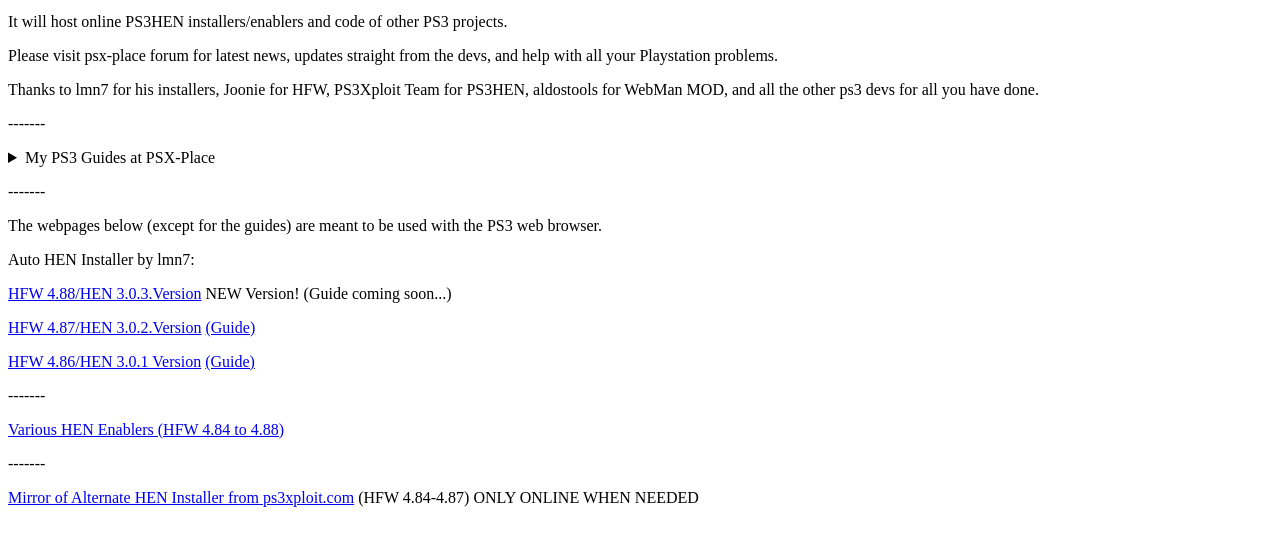
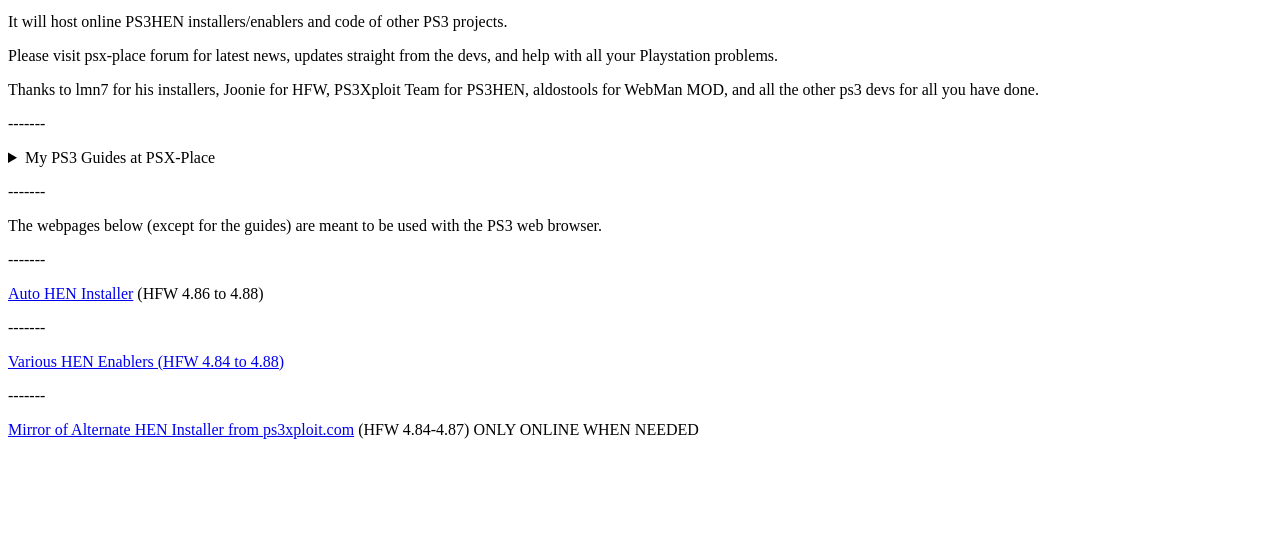
Before and after one commit to ps3addict/ps3addict.github.io, a plain HTML site: page index.html in a window 1280 px wide. Shown: the part 101-646 px from the top of the page. Drawn offline with Linux system fonts and the light colour scheme.

Commit message:
update main page

```diff
--- a/index.html
+++ b/index.html
@@ -13,17 +13,21 @@
 <p>Please visit psx-place forum for latest news, updates straight from the devs, and help with all your Playstation problems.</p>
 <p/>Thanks to lmn7 for his installers, Joonie for HFW, PS3Xploit Team for PS3HEN, aldostools for WebMan MOD, and all the other ps3 devs for all you have done.</p>
 <p>-------</p>
-<details><summary>My PS3 Guides at PSX-Place</summary><p><a href="https://www.psx-place.com/threads/hacking-the-ps3.10718/" target="_blank">Guide to Hacking A PS3 (Introduction To Hacks)<a></p><p><a href="https://www.psx-place.com/threads/guide-jailbreaking-with-bgtoolset.33461/" target="_blank">Guide to Jailbreaking With Bgtoolset<a></p><p><a href="https://www.psx-place.com/threads/guide-how-to-install-hen.33584/" target="_blank">Guide to Installing HEN<a></p><p><a href="https://www.psx-place.com/threads/guide-to-installing-ps3-firmware-and-link-repo.32933/" target="_black">Guide to Installing PS3 Firmware (with Downloads)<a></p><p><a href="https://www.psx-place.com/threads/coros-ps3-mini-guides.33508/" target="_blank">Coro's Mini-Guides (Various Subjects)<a></p></details>
+<details>
+<summary>My PS3 Guides at PSX-Place</summary>
+<p><a href="https://www.psx-place.com/threads/hacking-the-ps3.10718/" target="_blank">Guide to Hacking A PS3 (Introduction To Hacks)<a></p>
+<p><a href="https://www.psx-place.com/threads/guide-jailbreaking-with-bgtoolset.33461/" target="_blank">Guide to Jailbreaking With Bgtoolset<a></p>
+<p><a href="https://www.psx-place.com/threads/guide-how-to-install-hen.33584/" target="_blank">Guide to Installing HEN<a></p>
+<p><a href="https://www.psx-place.com/threads/guide-to-installing-ps3-firmware-and-link-repo.32933/" target="_black">Guide to Installing PS3 Firmware (with Downloads)<a></p>
+<p><a href="https://www.psx-place.com/threads/coros-ps3-mini-guides.33508/" target="_blank">Coro's Mini-Guides (Various Subjects)<a></p>
+</details>
 <p>-------</p>
 <p>The webpages below (except for the guides) are meant to be used with the PS3 web browser.</p>
-<p>Auto HEN Installer by lmn7:</p>
-<p><a href="https://ps3addict.github.io/autohen488/">HFW 4.88/HEN 3.0.3.Version</a> NEW Version! (Guide coming soon...)<p>
-<p><a href="https://ps3addict.github.io/autohen487/">HFW 4.87/HEN 3.0.2.Version</a>   <a href="https://www.psx-place.com/threads/4-87-3-0-2-update-auto-hen-installer-now-hosted-online.32054/" target="_blank">(Guide)</a></p>
-<p><a href="https://ps3addict.github.io/autohen486/">HFW 4.86/HEN 3.0.1 Version</a>   <a href="https://www.psx-place.com/threads/4-86-3-0-1-auto-hen-installer-offline-guide.30400/" target="_blank">(Guide)</a></p>
+<p>-------</p>
+<p><a href="https://ps3addict.github.io/autohen/">Auto HEN Installer</a> (HFW 4.86 to 4.88)<p>
 <p>-------</p>
 <p><a href="https://ps3addict.github.io/enablehen/">Various HEN Enablers (HFW 4.84 to 4.88)</a></p>
 <p>-------</p>
 <p><a href="https://ps3addict.github.io/alternate/">Mirror of Alternate HEN Installer from ps3xploit.com</a> (HFW 4.84-4.87) ONLY ONLINE WHEN NEEDED</p>
 </body>
-
 </html>
```
